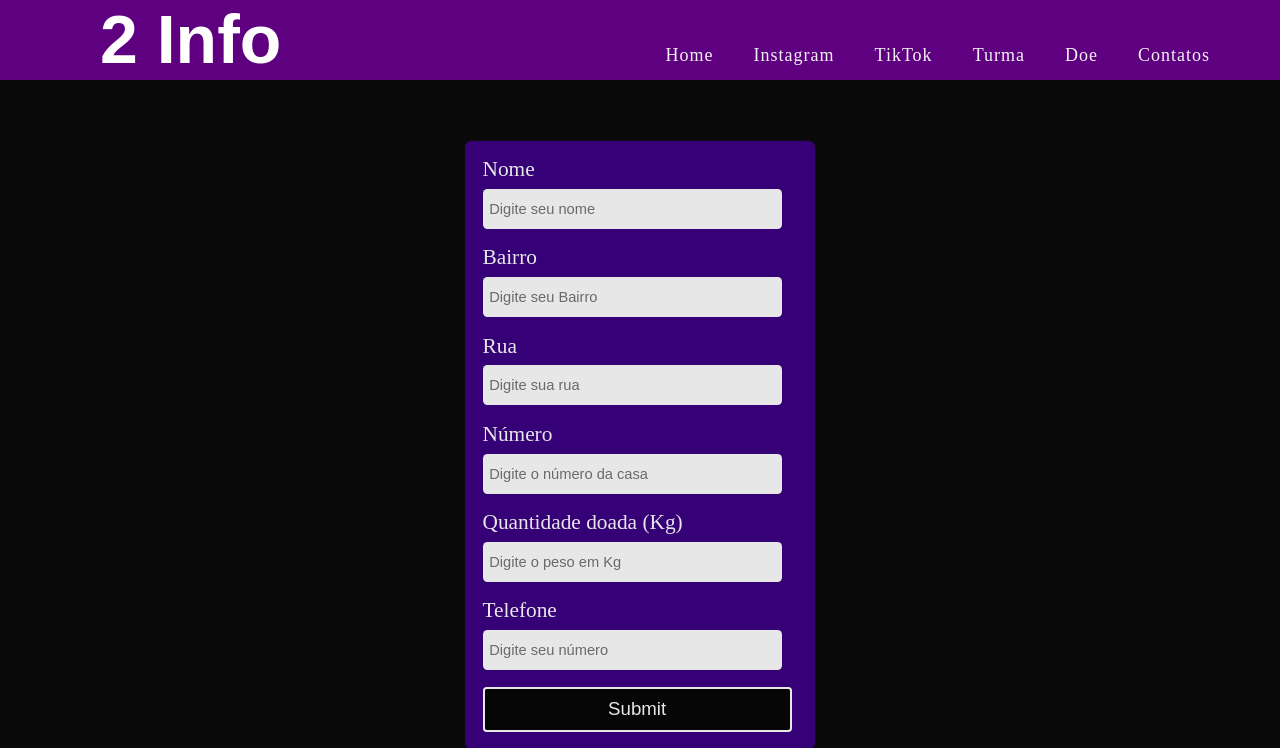
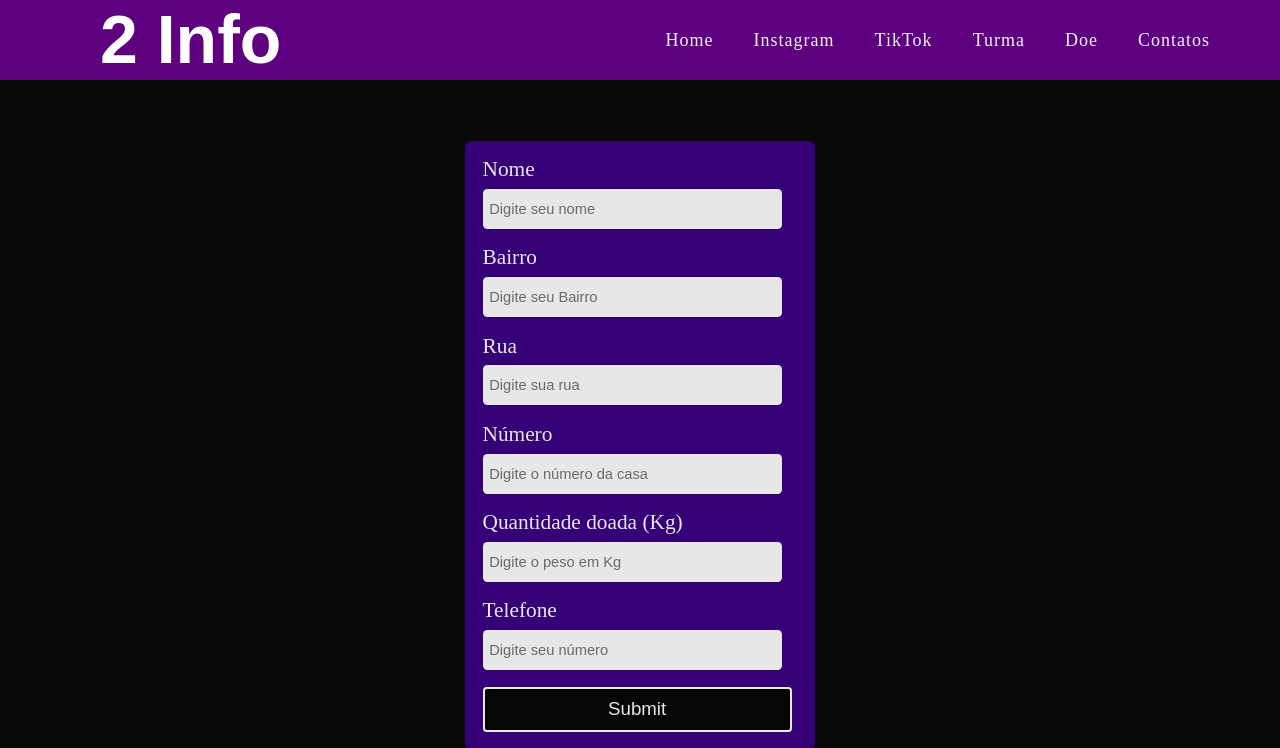
Before and after one commit to RafaelAlmeid00/2Info, a PHP site: page /routes/doe.html in a window 1280 px wide. Shown: the top 748 px of the page. Run offline with PHP 8.4, Linux system fonts and the light colour scheme; some libraries are stand-ins or nearby versions.

Commit message:
Add files via upload

```diff
--- a/src/doe.css
+++ b/src/doe.css
@@ -228,3 +228,6 @@ input[type=submit]:hover {
         height: 30px;
       }
 }
+body header nav ul {
+    margin-top: 0px;
+}
```
